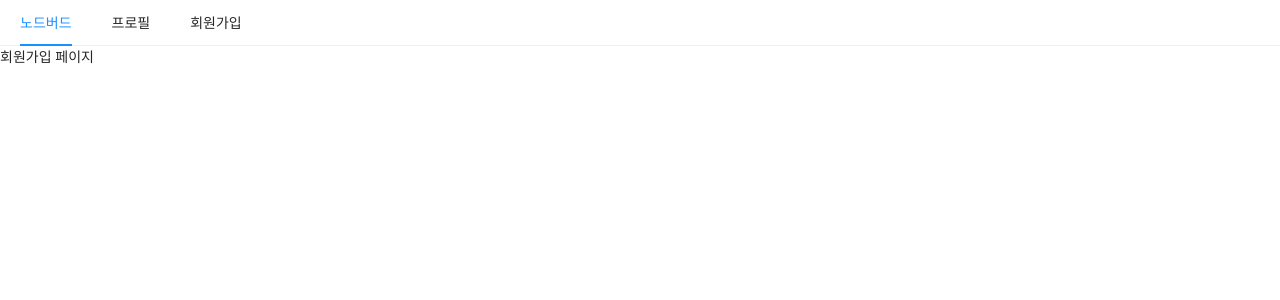
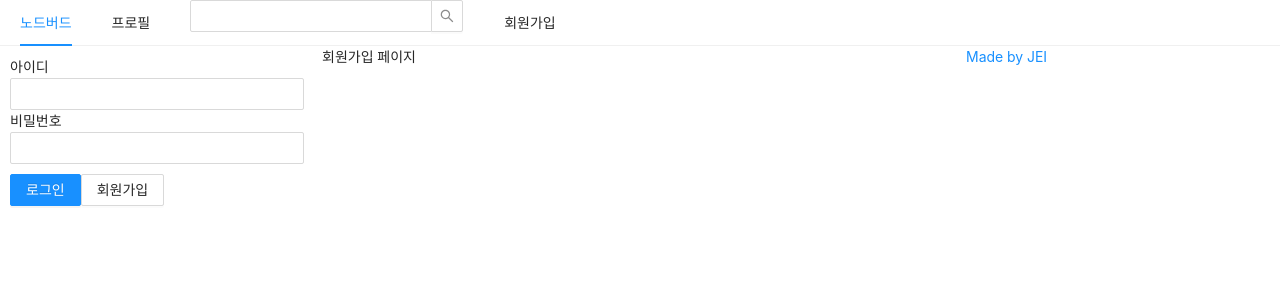
Before and after one commit to skskdmsdl/react-nodebird, a Next.js app in the folder prepare/front/: page /signup in a window 1280 px wide. Shown: the top 300 px of the page. Built offline with nearby package versions, Linux system fonts and the light colour scheme.

Commit message:
antd 적용하여 로그인 폼 만들기

```diff
--- a/prepare/front/components/AppLayout.js
+++ b/prepare/front/components/AppLayout.js
@@ -1,10 +1,18 @@
-import React from 'react';
+import React, { useState } from 'react';
 import propTypes from 'prop-types';
 import Link from 'next/link';
-import { Menu } from 'antd';
-import 'antd/dist/antd.css';
+import { Menu, Input, Row, Col } from 'antd';
+import styled from 'styled-components';
+
+import UserProfile from '../components/UserProfile';
+import LoginForm from '../components/LoginForm';
+
+const SearchInput = styled(Input.Search)`
+    verticalAlign: middle;
+`;
 
 const AppLayout = ({ children }) => {
+    const [isLoggedIn, setIsLoggedIn] = useState(false);
     return (
         <div>
             <Menu mode="horizontal">
@@ -15,10 +23,24 @@
                     <Link href="/profile"><a>프로필</a></Link>
                 </Menu.Item>
                 <Menu.Item>
+                    <SearchInput />
+                </Menu.Item>
+                <Menu.Item>
                     <Link href="/signup"><a>회원가입</a></Link>
                 </Menu.Item>
             </Menu>
-            {children}
+            <Row gutter={8}>
+                <Col xs={24} md={6}>
+                    {isLoggedIn ? <UserProfile setIsLoggedIn={setIsLoggedIn} /> : <LoginForm setIsLoggedIn={setIsLoggedIn} />}
+                </Col>
+                <Col xs={24} md={12}>
+                    {children}
+                </Col>
+                <Col xs={24} md={6}>
+                    <a href="https://www.zerocho.com" target="_blank" rel="noreferrer noopener">Made by JEI</a>
+                </Col>
+            </Row>
+
         </div>
     )
 };
--- /dev/null
+++ b/prepare/front/components/LoginForm.js
@@ -0,0 +1,64 @@
+import React, { useState, useCallback, useMemo } from 'react';
+import { Form, Input, Button } from 'antd';
+import Link from 'next/link';
+import styled from 'styled-components';
+
+const ButtonWrapper = styled.div`
+    margin-top: 10px;
+`;
+
+const FormWrapper = styled(Form)`
+    padding: 10px;
+`;
+
+const LoginForm = ({ setIsLoggedIn }) => {
+    const [id, setId] = useState('');
+    const [password, setPassword] = useState('');
+
+    // 컴포넌트에 props로 넘겨주는 함수는 useCallback을 꼭 써라! 👉 그래야 최적화 됨
+    const onChangeId = useCallback((e) => {
+        setId(e.target.value);
+    }, []);
+
+    const onChangePassword = useCallback((e) => {
+        setPassword(e.target.value);
+    }, []);
+
+    // const style = useMemo(() => ({ marginTop: 10 }), []);
+
+    const onSubmitFrom = useCallback(() => {
+        console.log(id, password);
+        setIsLoggedIn(true);
+    }, [id, password]);
+
+    return (
+        // onFinish는 자동으로 e.preventDefault()가 적용이 되어 있음(ant-design)
+        <FormWrapper onFinish={onSubmitFrom}>
+            <div>
+                <label htmlFor="user-id">아이디</label>
+                <br />
+                <Input name="user-id" value={id} onChange={onChangeId} required />
+            </div>
+            <div>
+                <label htmlFor="user-password">비밀번호</label>
+                <br />
+                <Input
+                    name="user-password"
+                    type="password"
+                    value={password}
+                    onChange={onChangePassword}
+                    required
+                />
+            </div>
+            <ButtonWrapper>
+                <Button type="primary" htmlType="submit" loading={false}>로그인</Button>
+                <Link href="/singup"><a><Button>회원가입</Button></a></Link>
+            </ButtonWrapper>
+            <div>
+
+            </div>
+        </FormWrapper>
+    );
+}
+
+export default LoginForm;
--- /dev/null
+++ b/prepare/front/components/UserProfile.js
@@ -0,0 +1,24 @@
+import React, { useCallback } from 'react';
+import { Card, Avatar, Button } from 'antd';
+
+const UserProfile = ({ setIsLoggedIn }) => {
+    const onLogOut = useCallback(() => {
+        setIsLoggedIn(false);
+    }, []);
+    return (
+        <Card
+            actions={[
+                <div key="twit">짹짹<br />0</div>,
+                <div key="followings">팔로잉<br />0</div>,
+                <div key="followers">팔로워<br />0</div>,
+            ]}>
+            <Card.Meta
+                avatar={<Avatar>ZC</Avatar>}
+                title="JEI"
+            />
+            <Button onClick={onLogOut}>로그아웃</Button>
+        </Card>
+    );
+};
+
+export default UserProfile;
```
